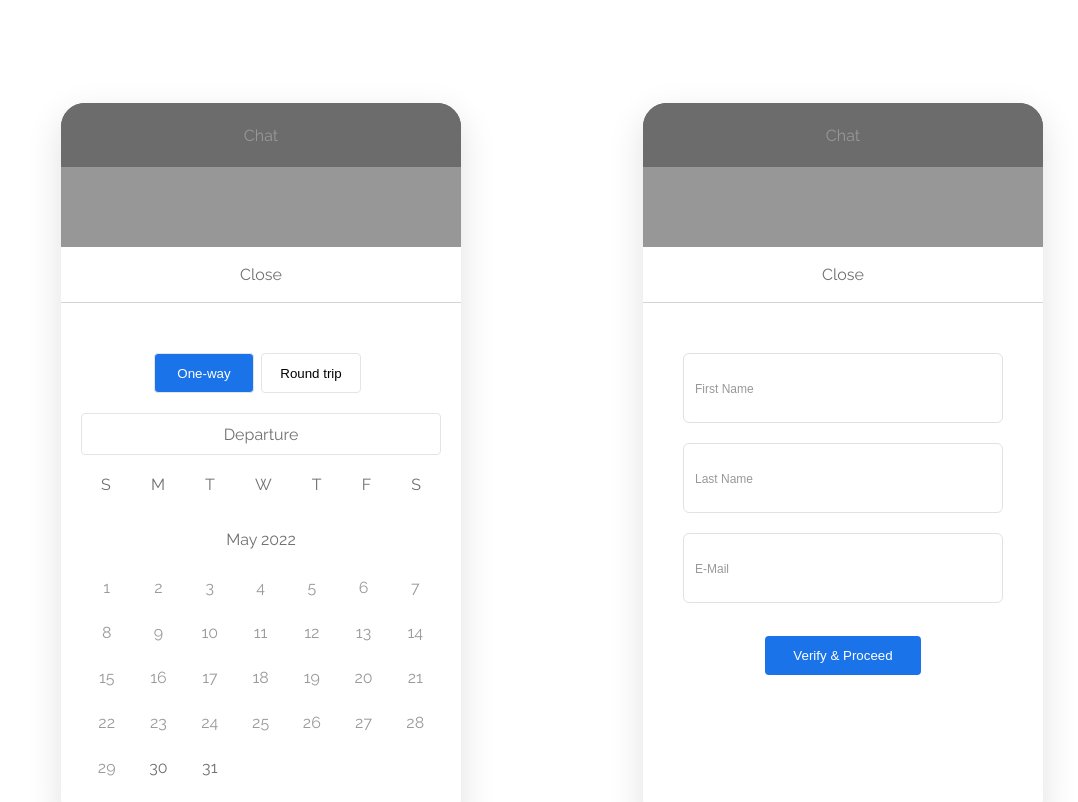
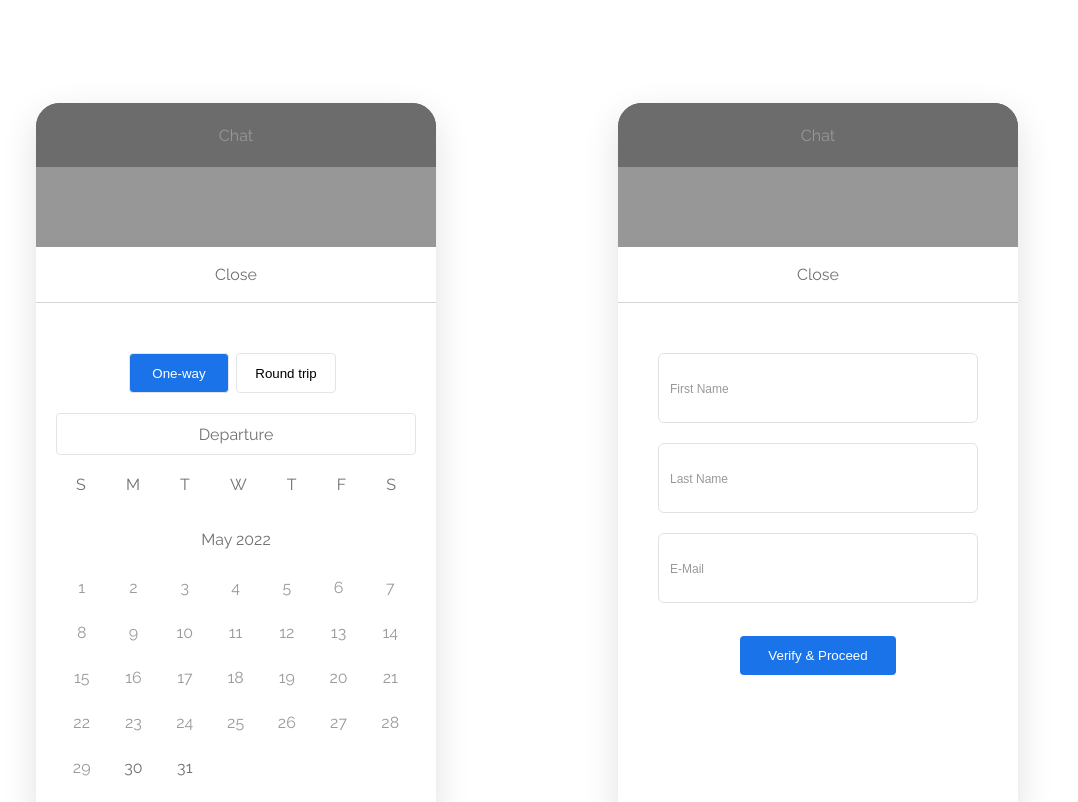
Before and after one commit to amit-khoros/demo-ui, a React (Create React App) app: page / in a window 1280 px wide. Shown: the top 802 px of the page, without its empty margins (88-1166 px from the left). Built offline with nearby package versions, Linux system fonts and the light colour scheme; no server answers.

Commit message:
Styles added to the home screen

```diff
--- a/src/components/chatShell/chatShell.css
+++ b/src/components/chatShell/chatShell.css
@@ -1,7 +1,6 @@
 .container {
     width: 440px;
-    margin-right: 50px;
-    margin: 45px 0 45px 0;
+    margin: 45px 50px 45px 0;
 }
 
 .chat-shell {
```
